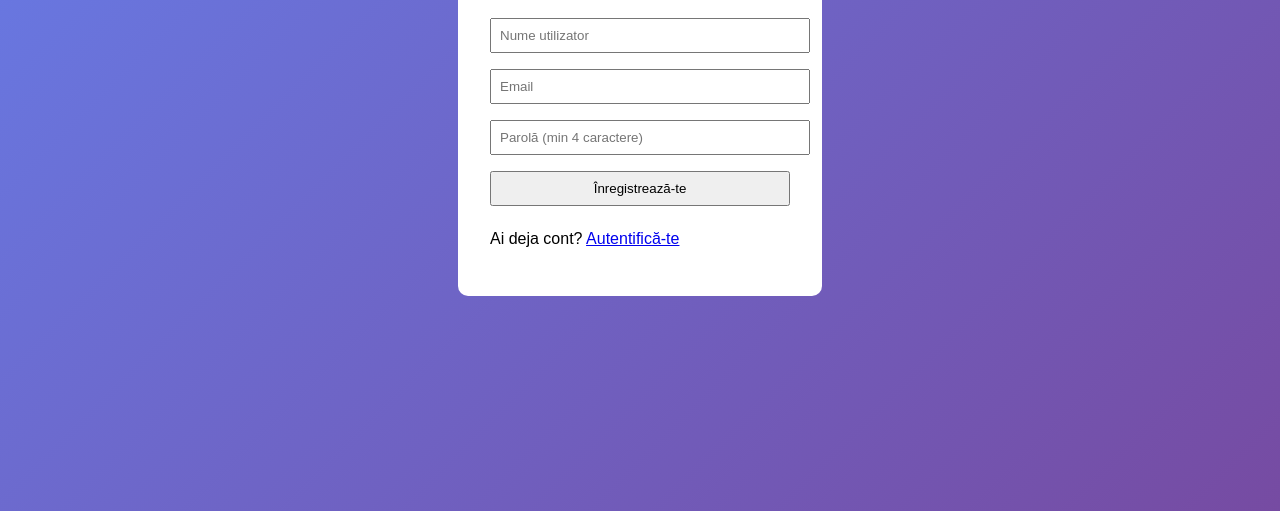
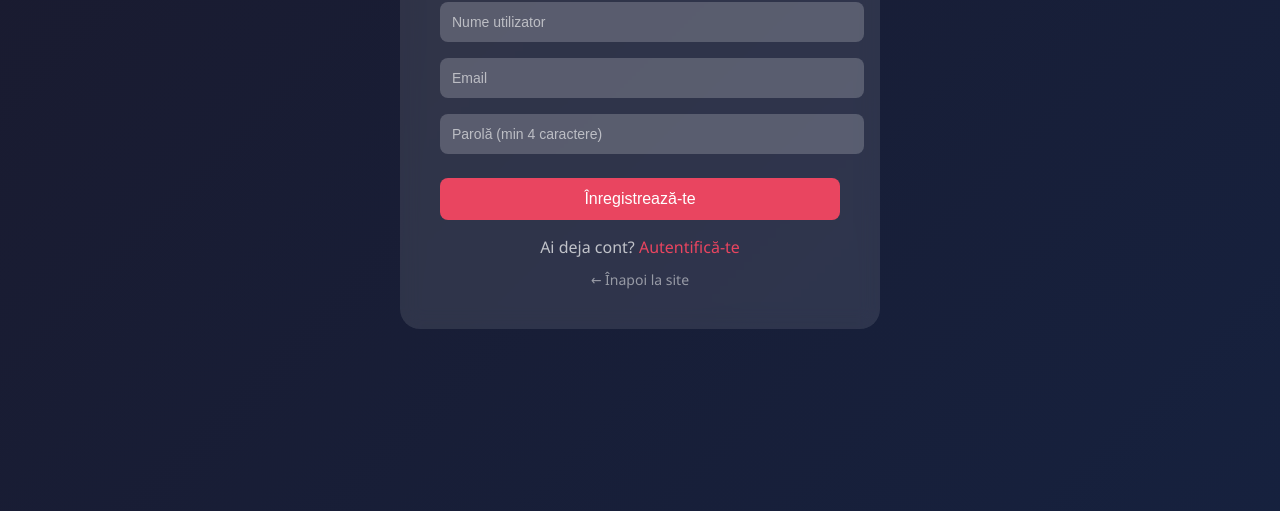
Before and after one commit to ExMarius/anime-uke, a plain HTML site: page register.html in a window 1280 px wide. Shown: the part 305-816 px from the top of the page. Drawn offline with Linux system fonts and the light colour scheme.

Commit message:
Refactor registration form and improve styles

```diff
--- a/register.html
+++ b/register.html
@@ -1,41 +1,69 @@
 <!DOCTYPE html>
-<html>
+<html lang="ro">
 <head>
     <meta charset="UTF-8">
+    <meta name="viewport" content="width=device-width, initial-scale=1.0">
     <title>Înregistrare - AnimeHub</title>
     <style>
         body {
-            font-family: Arial;
-            background: linear-gradient(135deg, #667eea 0%, #764ba2 100%);
+            font-family: 'Segoe UI', Tahoma, Geneva, Verdana, sans-serif;
+            background: linear-gradient(135deg, #1a1a2e 0%, #16213e 100%);
+            min-height: 100vh;
             display: flex;
             justify-content: center;
             align-items: center;
-            height: 100vh;
         }
-        .form-container {
-            background: white;
-            padding: 2rem;
-            border-radius: 10px;
-            width: 300px;
+        .register-container {
+            background: rgba(255,255,255,0.1);
+            backdrop-filter: blur(10px);
+            border-radius: 20px;
+            padding: 2.5rem;
+            width: 100%;
+            max-width: 400px;
         }
-        input, button {
+        h2 { text-align: center; margin-bottom: 1.5rem; color: #e94560; }
+        input {
             width: 100%;
-            padding: 0.5rem;
-            margin: 0.5rem 0;
+            padding: 12px;
+            margin: 8px 0;
+            border: none;
+            border-radius: 8px;
+            background: rgba(255,255,255,0.2);
+            color: white;
+            font-size: 14px;
         }
-        .error { color: red; }
-        .success { color: green; }
+        input::placeholder { color: rgba(255,255,255,0.6); }
+        button {
+            width: 100%;
+            padding: 12px;
+            margin-top: 16px;
+            border: none;
+            border-radius: 8px;
+            background: #e94560;
+            color: white;
+            font-size: 16px;
+            cursor: pointer;
+        }
+        button:hover { background: #c73550; }
+        .error { color: #ff6b6b; text-align: center; margin-top: 12px; font-size: 14px; }
+        .success { color: #4caf50; text-align: center; margin-top: 12px; font-size: 14px; }
+        .login-link { text-align: center; margin-top: 16px; color: rgba(255,255,255,0.7); }
+        .login-link a { color: #e94560; text-decoration: none; }
+        .back-link { display: block; text-align: center; margin-top: 12px; color: rgba(255,255,255,0.5); text-decoration: none; font-size: 14px; }
     </style>
 </head>
 <body>
-    <div class="form-container">
-        <h2>Înregistrare</h2>
+    <div class="register-container">
+        <h2>📝 Creează cont</h2>
+        <input type="text" id="username" placeholder="Nume utilizator" autocomplete="username">
+        <input type="email" id="email" placeholder="Email" autocomplete="email">
+        <input type="password" id="password" placeholder="Parolă (min 4 caractere)" autocomplete="new-password">
+        <button onclick="register()">Înregistrează-te</button>
         <div id="message"></div>
-        <input type="text" id="username" placeholder="Nume utilizator" required>
-        <input type="email" id="email" placeholder="Email" required>
-        <input type="password" id="password" placeholder="Parolă (min 4 caractere)" required>
-        <button onclick="register()">Înregistrează-te</button>
-        <p>Ai deja cont? <a href="/login.html">Autentifică-te</a></p>
+        <div class="login-link">
+            Ai deja cont? <a href="/login.html">Autentifică-te</a>
+        </div>
+        <a href="/" class="back-link">← Înapoi la site</a>
     </div>
 
     <script>
@@ -43,8 +71,19 @@
             const username = document.getElementById('username').value;
             const email = document.getElementById('email').value;
             const password = document.getElementById('password').value;
+            const messageDiv = document.getElementById('message');
 
-            const messageDiv = document.getElementById('message');
+            if (!username || !email || !password) {
+                messageDiv.className = 'error';
+                messageDiv.textContent = 'Completează toate câmpurile.';
+                return;
+            }
+
+            if (password.length < 4) {
+                messageDiv.className = 'error';
+                messageDiv.textContent = 'Parola trebuie să aibă minim 4 caractere.';
+                return;
+            }
 
             try {
                 const res = await fetch('/api/auth/register', {
@@ -55,19 +94,23 @@
 
                 const data = await res.json();
 
-                if (res.ok) {
+                if (res.ok && data.success) {
                     messageDiv.className = 'success';
-                    messageDiv.textContent = 'Cont creat! Te poți autentifica.';
+                    messageDiv.textContent = 'Cont creat cu succes! Redirecționare către login...';
                     setTimeout(() => { window.location.href = '/login.html'; }, 2000);
                 } else {
                     messageDiv.className = 'error';
-                    messageDiv.textContent = data.error || 'Eroare la înregistrare';
+                    messageDiv.textContent = data.error || 'Eroare la înregistrare.';
                 }
             } catch(e) {
                 messageDiv.className = 'error';
-                messageDiv.textContent = 'Eroare de conexiune';
+                messageDiv.textContent = 'Eroare de conexiune.';
             }
         }
+
+        document.getElementById('password').addEventListener('keypress', (e) => {
+            if (e.key === 'Enter') register();
+        });
     </script>
 </body>
 </html>
```
